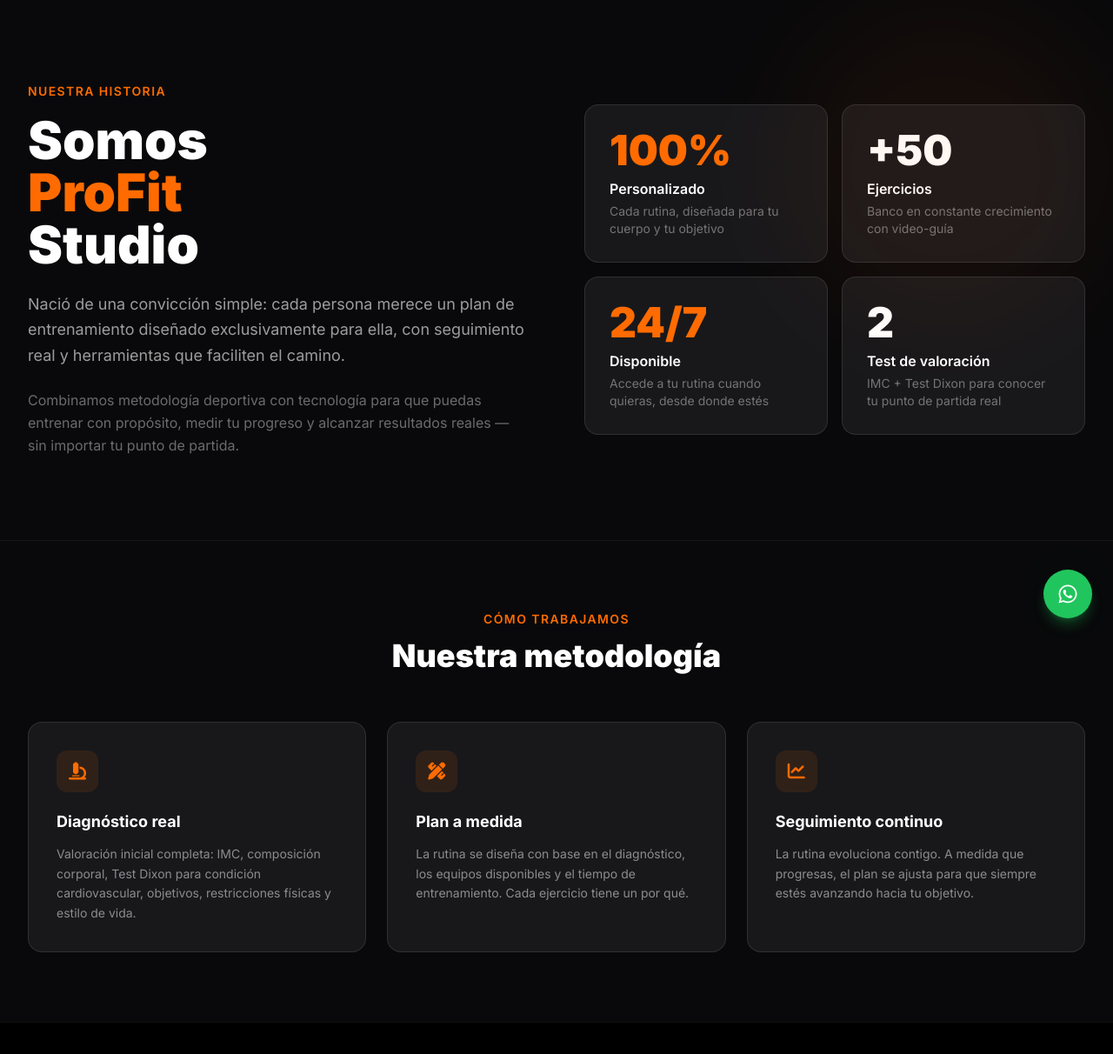
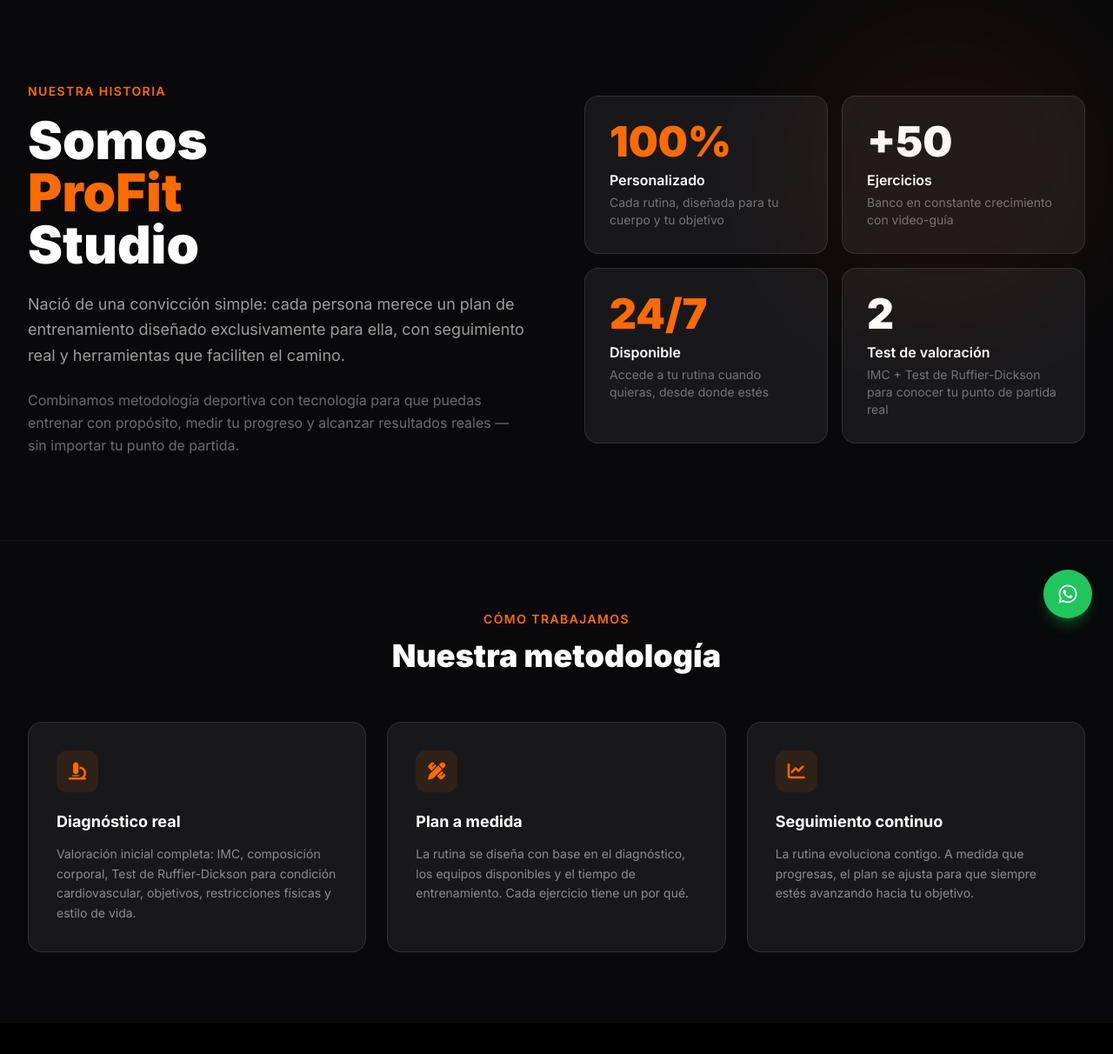
Before and after one commit to Jdarenas22/profit-studio, a Django app: page /about/ in a window 1280 px wide. Shown: the part 65-1277 px from the top of the page at 87% size. Run offline with Django 5.2, Linux system fonts and the light colour scheme; parts of the project's set-up code (start-up, migrations or seed data) failed here and were passed over; some libraries are stand-ins or nearby versions.

Commit message:
fix: corregir nombre Test Dixon → Test de Ruffier-Dickson
Correccion de nomenclatura en todo el proyecto (texto visible al usuario).
Los identificadores internos de Python (DixonTest, dixon_test, etc.)
se mantienen sin cambios para no requerir migraciones adicionales.

Archivos actualizados:
- apps/assessments/models.py — verbose_name y __str__
- apps/assessments/views.py — mensaje de exito y comentario
- templates/trainer/assessment_detail.html — titulos y boton
- templates/trainer/assessment_create.html — titulo y mensajes
- templates/public/about.html — texto descriptivo (3 lugares)
- templates/public/contact.html — descripcion del proceso
- templates/public/plans.html — card y FAQ
- templates/accounts/register_success.html — info post-registro
- templates/trainer/client_detail.html — listado de valoraciones

Co-Authored-By: Claude Sonnet 4.6 <noreply@anthropic.com>

```diff
--- a/apps/assessments/models.py
+++ b/apps/assessments/models.py
@@ -110,8 +110,8 @@ class DixonTest(models.Model):
     observations = models.TextField(blank=True, verbose_name='Observaciones')
 
     class Meta:
-        verbose_name = 'Test de Dickson'
-        verbose_name_plural = 'Tests de Dickson'
+        verbose_name = 'Test de Ruffier-Dickson'
+        verbose_name_plural = 'Tests de Ruffier-Dickson'
 
     def save(self, *args, **kwargs):
         if self.p0 is not None and self.p1 is not None and self.p2 is not None:
@@ -121,4 +121,4 @@ class DixonTest(models.Model):
         super().save(*args, **kwargs)
 
     def __str__(self):
-        return f"Test Dixon — {self.assessment.user} — Índice: {self.index_value}"
+        return f"Test de Ruffier-Dickson — {self.assessment.user} — Índice: {self.index_value}"
--- a/apps/assessments/views.py
+++ b/apps/assessments/views.py
@@ -31,7 +31,7 @@ def trainer_assessment_create(request, client_pk):
             observations=request.POST.get('observations', ''),
         )
 
-        # Crear Test Dickson si se proporcionaron los tres pulsos
+        # Crear Test de Ruffier-Dickson si se proporcionaron los tres pulsos
         p0_raw = request.POST.get('p0', '').strip()
         p1_raw = request.POST.get('p1', '').strip()
         p2_raw = request.POST.get('p2', '').strip()
@@ -78,7 +78,7 @@ def trainer_assessment_detail(request, pk):
             dixon = DixonTest.objects.create(
                 assessment=assessment, p0=p0, p1=p1, p2=p2, observations=obs
             )
-        messages.success(request, f'Test Dickson guardado. IRD: {dixon.index_value} — {dixon.classification}.')
+        messages.success(request, f'Test de Ruffier-Dickson guardado. IRD: {dixon.index_value} — {dixon.classification}.')
         return redirect('trainer_assessment_detail', pk=pk)
 
     return render(request, 'trainer/assessment_detail.html', {
--- a/templates/accounts/register_success.html
+++ b/templates/accounts/register_success.html
@@ -36,7 +36,7 @@
           <div class="w-8 h-8 bg-primary/30 rounded-xl flex items-center justify-center shrink-0 text-white/60 font-black text-sm">2</div>
           <div>
             <p class="text-white/60 font-semibold text-sm">Valoración inicial</p>
-            <p class="text-white/40 text-xs mt-0.5">La entrenadora registrará tu IMC y Test Dixon.</p>
+            <p class="text-white/40 text-xs mt-0.5">La entrenadora registrará tu IMC y Test de Ruffier-Dickson.</p>
           </div>
         </div>
         <div class="flex items-start gap-4">
--- a/templates/public/about.html
+++ b/templates/public/about.html
@@ -44,7 +44,7 @@
         <div class="bg-zinc-900 border border-white/10 rounded-2xl p-7">
           <p class="text-5xl font-black text-white mb-2">2</p>
           <p class="text-white font-semibold">Test de valoración</p>
-          <p class="text-white/40 text-sm mt-1">IMC + Test Dixon para conocer tu punto de partida real</p>
+          <p class="text-white/40 text-sm mt-1">IMC + Test de Ruffier-Dickson para conocer tu punto de partida real</p>
         </div>
       </div>
     </div>
@@ -107,7 +107,7 @@
             Con formación en entrenamiento deportivo y una profunda vocación de servicio, cada plan está pensado para que el cliente entienda <strong class="text-white/90">por qué hace cada ejercicio</strong>, no solo cómo.
           </p>
           <p class="text-white/40 leading-relaxed mb-8">
-            La valoración inicial es el punto de partida para conocer realmente el cuerpo de cada persona. El Test de Dixon nos da una radiografía de la condición cardiovascular desde el día 1.
+            La valoración inicial es el punto de partida para conocer realmente el cuerpo de cada persona. El Test de Ruffier-Dickson nos da una radiografía de la condición cardiovascular desde el día 1.
           </p>
           {% endif %}
           <div class="flex gap-4">
@@ -182,7 +182,7 @@
         </div>
         <h3 class="text-white font-bold text-lg mb-3">Diagnóstico real</h3>
         <p class="text-white/50 text-sm leading-relaxed">
-          Valoración inicial completa: IMC, composición corporal, Test Dixon para condición cardiovascular, objetivos, restricciones físicas y estilo de vida.
+          Valoración inicial completa: IMC, composición corporal, Test de Ruffier-Dickson para condición cardiovascular, objetivos, restricciones físicas y estilo de vida.
         </p>
       </div>
       <div class="bg-zinc-900 border border-white/10 rounded-2xl p-8">
--- a/templates/public/contact.html
+++ b/templates/public/contact.html
@@ -62,7 +62,7 @@
         <div class="text-center">
           <div class="w-10 h-10 bg-primary rounded-xl flex items-center justify-center mx-auto mb-4 text-white font-black">2</div>
           <h4 class="text-white font-semibold mb-2">Valoración inicial</h4>
-          <p class="text-white/40 text-sm">Tomamos tu IMC y condición cardiovascular con el Test Dixon.</p>
+          <p class="text-white/40 text-sm">Tomamos tu IMC y condición cardiovascular con el Test de Ruffier-Dickson.</p>
         </div>
         <div class="text-center">
           <div class="w-10 h-10 bg-primary rounded-xl flex items-center justify-center mx-auto mb-4 text-white font-black">3</div>
--- a/templates/public/plans.html
+++ b/templates/public/plans.html
@@ -26,7 +26,7 @@
         {% if forloop.counter == 1 %}
         <i class="fa fa-clipboard-list text-primary text-2xl mb-3"></i>
         <p class="text-white font-semibold text-sm">Valoración inicial</p>
-        <p class="text-white/40 text-xs mt-1">IMC + Test Dixon</p>
+        <p class="text-white/40 text-xs mt-1">IMC + Test de Ruffier-Dickson</p>
         {% elif forloop.counter == 2 %}
         <i class="fa fa-dumbbell text-primary text-2xl mb-3"></i>
         <p class="text-white font-semibold text-sm">Rutina personalizada</p>
@@ -229,7 +229,7 @@
         <div x-show="open === {{ forloop.counter }}" x-collapse class="px-6 pb-4">
           <p class="text-white/50 text-sm leading-relaxed">
             {% if forloop.counter == 1 %}
-            Me escribes por WhatsApp, hacemos una valoración inicial (IMC + Test Dixon), defines tu objetivo y activo tu membresía. Te asigno una rutina personalizada a la que puedes acceder desde la plataforma.
+            Me escribes por WhatsApp, hacemos una valoración inicial (IMC + Test de Ruffier-Dickson), defines tu objetivo y activo tu membresía. Te asigno una rutina personalizada a la que puedes acceder desde la plataforma.
             {% elif forloop.counter == 2 %}
             Las membresías son por el período acordado. Si necesitas pausar o tienes alguna situación, hablamos directamente para encontrar la mejor solución.
             {% elif forloop.counter == 3 %}
--- a/templates/trainer/client_detail.html
+++ b/templates/trainer/client_detail.html
@@ -137,7 +137,7 @@
             <p class="text-white text-sm font-medium">{{ assessment.date|date:"d/m/Y" }}</p>
             <p class="text-white/40 text-xs">
               IMC {{ assessment.imc }} — {{ assessment.imc_classification }}
-              {% if assessment.dixon_test %}· Test Dixon: {{ assessment.dixon_test.classification }}{% endif %}
+              {% if assessment.dixon_test %}· Test Ruffier-Dickson: {{ assessment.dixon_test.classification }}{% endif %}
             </p>
           </div>
           <i class="fa fa-chevron-right text-white/20 group-hover:text-primary transition-colors text-xs"></i>
```
Also changed, not shown: templates/trainer/assessment_create.html (+4 -4 lines), templates/trainer/assessment_detail.html (+5 -5 lines).
